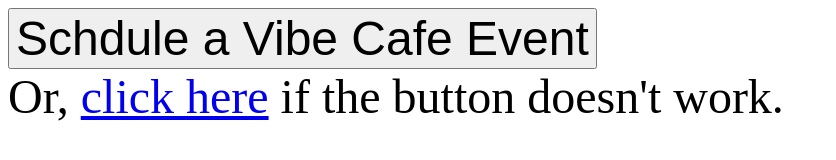
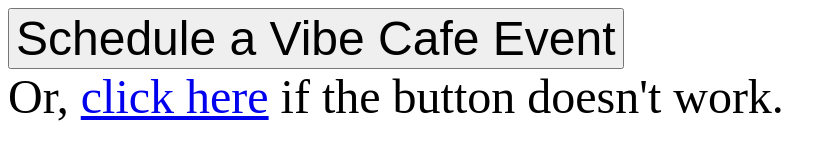
Before and after one commit to vibecafe-xyz/vibecafe-xyz.github.io, a plain HTML site: page calendar-redirect.html in a window 1280 px wide. Shown: the whole page, without its empty margins (0-836 px from the left). Drawn offline with Linux system fonts and the light colour scheme.

Commit message:
Update calendar-redirect.html

```diff
--- a/calendar-redirect.html
+++ b/calendar-redirect.html
@@ -8,6 +8,6 @@ margin: 0 auto;
 </style>
 </head>
 <body>
-<button onClick="window.open('https://calendar.google.com/calendar/render?action=TEMPLATE&text=Join+me+in+vibe+cafe&location=https://vibecafe.xyz&add=5341d81093c61f84e372e9c097458c296ed948e7d1d010280c059a7464dd336f@group.calendar.google.com', '_blank')">Schdule a Vibe Cafe Event</button>
+<button onClick="window.open('https://calendar.google.com/calendar/render?action=TEMPLATE&text=Join+me+in+vibe+cafe&location=https://vibecafe.xyz&add=5341d81093c61f84e372e9c097458c296ed948e7d1d010280c059a7464dd336f@group.calendar.google.com', '_blank')">Schedule a Vibe Cafe Event</button>
 <p>Or, <a href='https://calendar.google.com/calendar/render?action=TEMPLATE&text=Join+me+in+vibe+cafe&location=https://vibecafe.xyz&add=5341d81093c61f84e372e9c097458c296ed948e7d1d010280c059a7464dd336f@group.calendar.google.com' target='_blank'>click here</a> if the button doesn't work. </p>
 </body>
```
